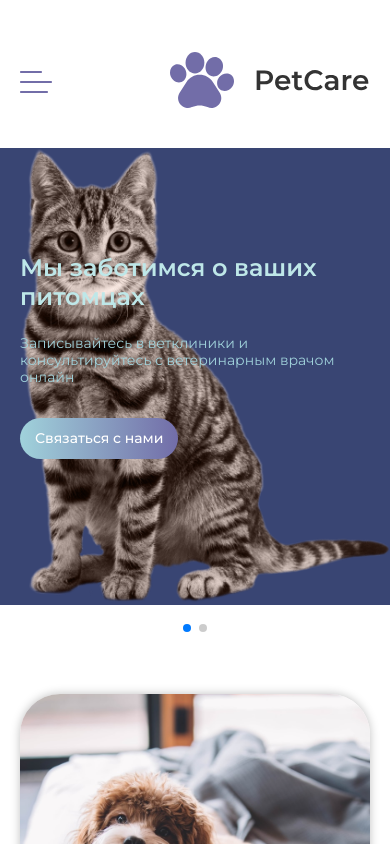
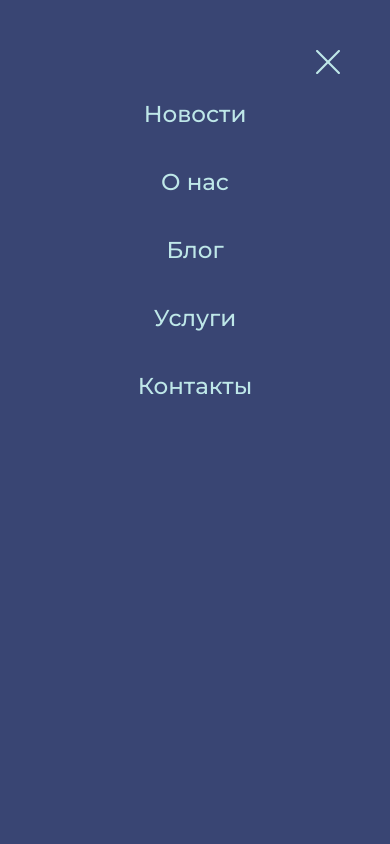
Before and after one commit to mengmeiying/pet-care, a website: page src/index.html in a window 390 px wide. Both pictures are taken after a click on the button "открыть меню". Shown: the top 844 px of the page. Drawn offline with nearby package versions, Linux system fonts and the light colour scheme.

Commit message:
added burger menu

```diff
--- a/src/css/main.css
+++ b/src/css/main.css
@@ -14,10 +14,17 @@ html {
 }
 
 body {
+  position: relative;
   min-width: 320px;
   font-family: 'Montserrat', sans-serif;
   font-style: normal;
   font-weight: 400;
+}
+
+.stop-scroll {
+  margin: 0;
+  height: 100%;
+  overflow: hidden
 }
 
 .container {
@@ -94,21 +101,68 @@ body {
   background-image: url('../img/menu.svg');
 }
 
+
+
+.burger-menu__close {
+  display: none;
+  width: 24px;
+  height: 24px;
+  background-image: url('../img/close.svg');
+}
+
 @media (max-width: 1200px) {
-  .header__socials-list,
-  .header__nav-list {
+
+  .burger-menu {
+    position: absolute;
+    left: 0;
+    right: 0;
+    top: 0;
+    bottom: 0;
+    transform: translateY(-100%);
+    opacity: 0;
+    transition: opacity 0.7s, transform 0.7s;
+    flex-direction: column;
+    padding-top: 50px;
+    background: #394573;
+  }
+
+  .header__socials-list {
     display: none;
   }
 
   .burger-button {
     display: flex;
   }
+
+  .burger-menu--active {
+    transform: translateY(0);
+    z-index: 5;
+    opacity: 1;
+
+
+  }
+
+  .header__nav-list {
+
+    flex-direction: column;
+    padding-top: 50px;
+    background: #394573;
+  }
+
+  .header__nav-link {
+    color: #BEE7E8;
+  }
+
+  .burger-menu--active .burger-menu__close {
+    display: block;
+    position: absolute;
+    top: 50px;
+    right: 50px;
+  }
 }
 
 
-.hero {
-
-}
+.hero {}
 
 .hero__container {
   position: relative;
@@ -220,6 +274,7 @@ body {
 }
 
 @media (max-width: 1024px) {
+
   .swiper-button-prev,
   .swiper-button-next {
     display: none;
--- a/src/index.html
+++ b/src/index.html
@@ -20,6 +20,7 @@
         <a href="index.html" class="link-reset header__logo">
           <img src="./img/logo.svg" alt="">
         </a>
+        <div class="burger-menu">
           <ul class="list-reset header__nav-list">
             <li class="header__nav-item"><a href="#" class="link-reset header__nav-link">Новости</a></li>
             <li class="header__nav-item"><a href="#" class="link-reset header__nav-link">О нас</a></li>
@@ -27,6 +28,9 @@
             <li class="header__nav-item"><a href="#" class="link-reset header__nav-link">Услуги</a></li>
             <li class="header__nav-item"><a href="#" class="link-reset header__nav-link">Контакты</a></li>
           </ul>
+          <button class="button-reset burger-menu__close" type="button" aria-label="закрыть меню"></button>
+        </div>
+
         <ul class="list-reset header__socials-list">
           <li class="header__socials-item"><a href="#" class="link-reset"><img src="img/insta.svg" alt=""></a></li>
           <li class="header__socials-item"><a href="#" class="link-reset"><img src="img/telegram.svg" alt=""></a></li>
@@ -50,7 +54,7 @@
                     о ваших питомцах</h2>
                   <p class="text-reset hero__text">Записывайтесь в ветклиники
                     и консультируйтесь с ветеринарным врачом онлайн</p>
-                  <a href="#" class="link-reset hero__link slide--cat__link">Связаться с нами</a>
+                  <a href="#footer" class="link-reset hero__link slide--cat__link">Связаться с нами</a>
                 </div></div>
               </div>
             </div>
@@ -94,7 +98,7 @@
       </div>
     </section>
   </main>
-  <footer class="footer">
+  <footer class="footer" id="footer">
     <div class="container footer__container">
       <div class="footer__links">
         <a href="tel:88009998877" class="footer__link link-reset">8 (800) 999-88-77</a>
--- a/src/js/main.js
+++ b/src/js/main.js
@@ -7,3 +7,17 @@ const swiper = new Swiper('.swiper', {
     prevEl: '.swiper-button-prev',
   },
 });
+
+const burgerOpen = document.querySelector('.burger-button');
+const burgerClose = document.querySelector('.burger-menu__close');
+const socialsList = document.querySelector('.burger-menu');
+const body = document.querySelector('body');
+burgerOpen.addEventListener('click', function() {
+  socialsList.classList.add('burger-menu--active');
+  body.classList.add('stop-scroll')
+})
+
+burgerClose.addEventListener('click', function() {
+  socialsList.classList.remove('burger-menu--active');
+  body.classList.remove('stop-scroll')
+})
```
Also changed, not shown: src/img/close.svg (added). Lines whose indentation alone changed are shown as unchanged.
